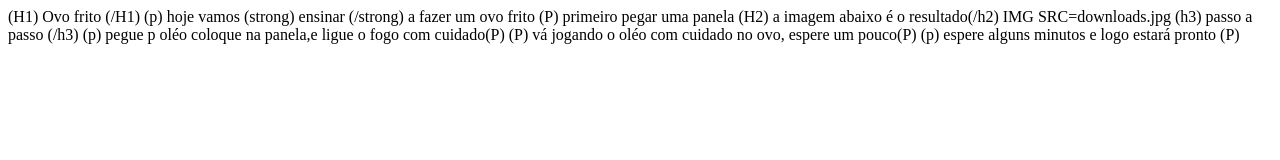
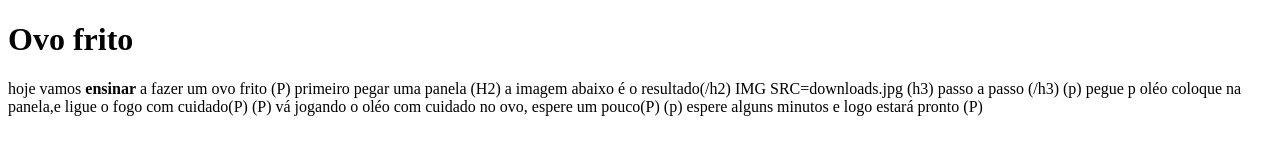
Before and after one commit to stheexz01/Stheprovaaaa, a plain HTML site: page index.html in a window 1280 px wide. Drawn offline with Linux system fonts and the light colour scheme.

Commit message:
Update index.html

```diff
--- a/index.html
+++ b/index.html
@@ -6,8 +6,8 @@
     <title>Document</title>
 </head>
 <body>
-    (H1) Ovo frito (/H1)
-    (p) hoje vamos (strong) ensinar (/strong) a fazer um ovo frito
+    <H1>Ovo frito </H1>
+    <p>hoje vamos <strong>ensinar</strong> a fazer um ovo frito
     (P) primeiro pegar uma panela
     (H2) a imagem abaixo é o resultado(/h2)
     IMG SRC=downloads.jpg
```
